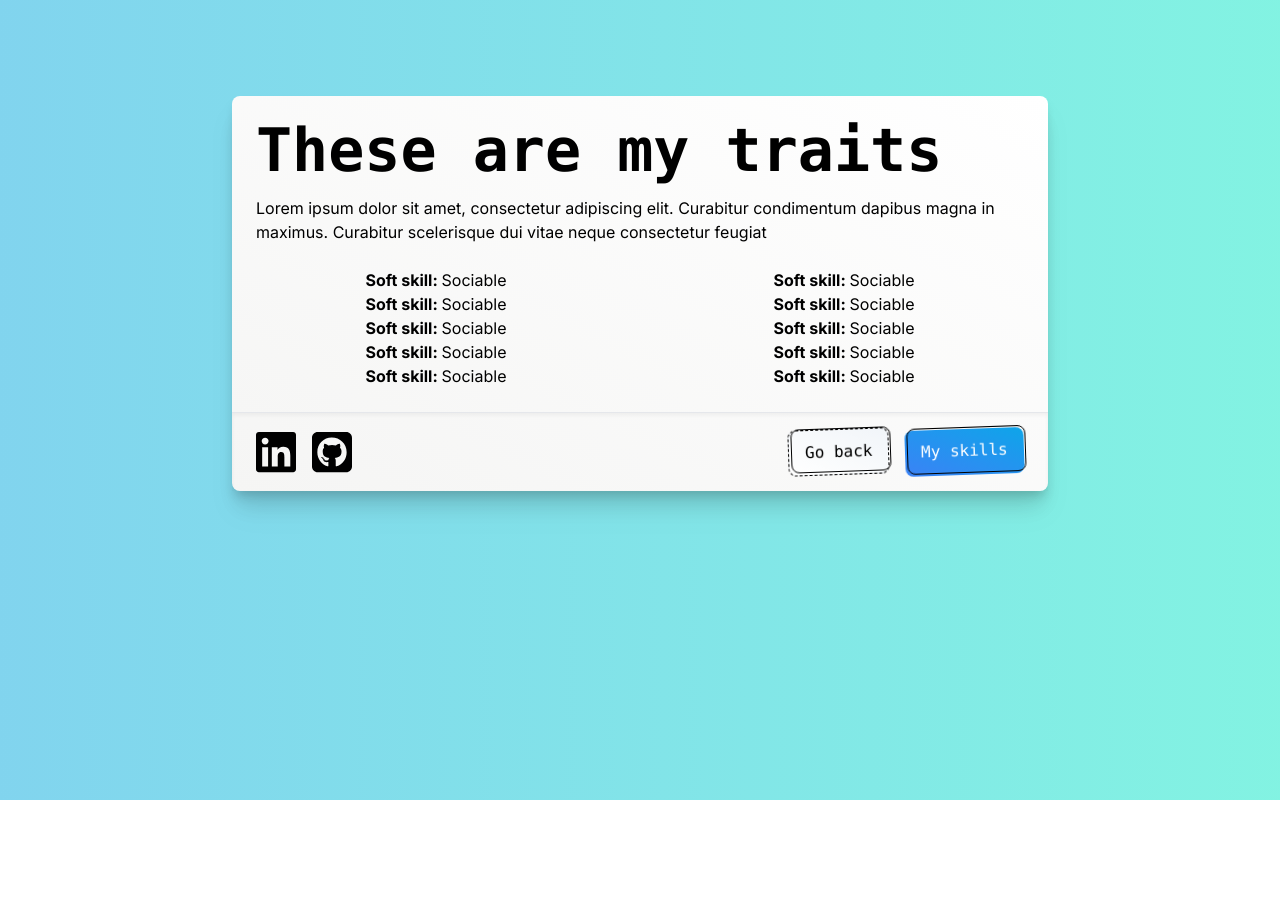
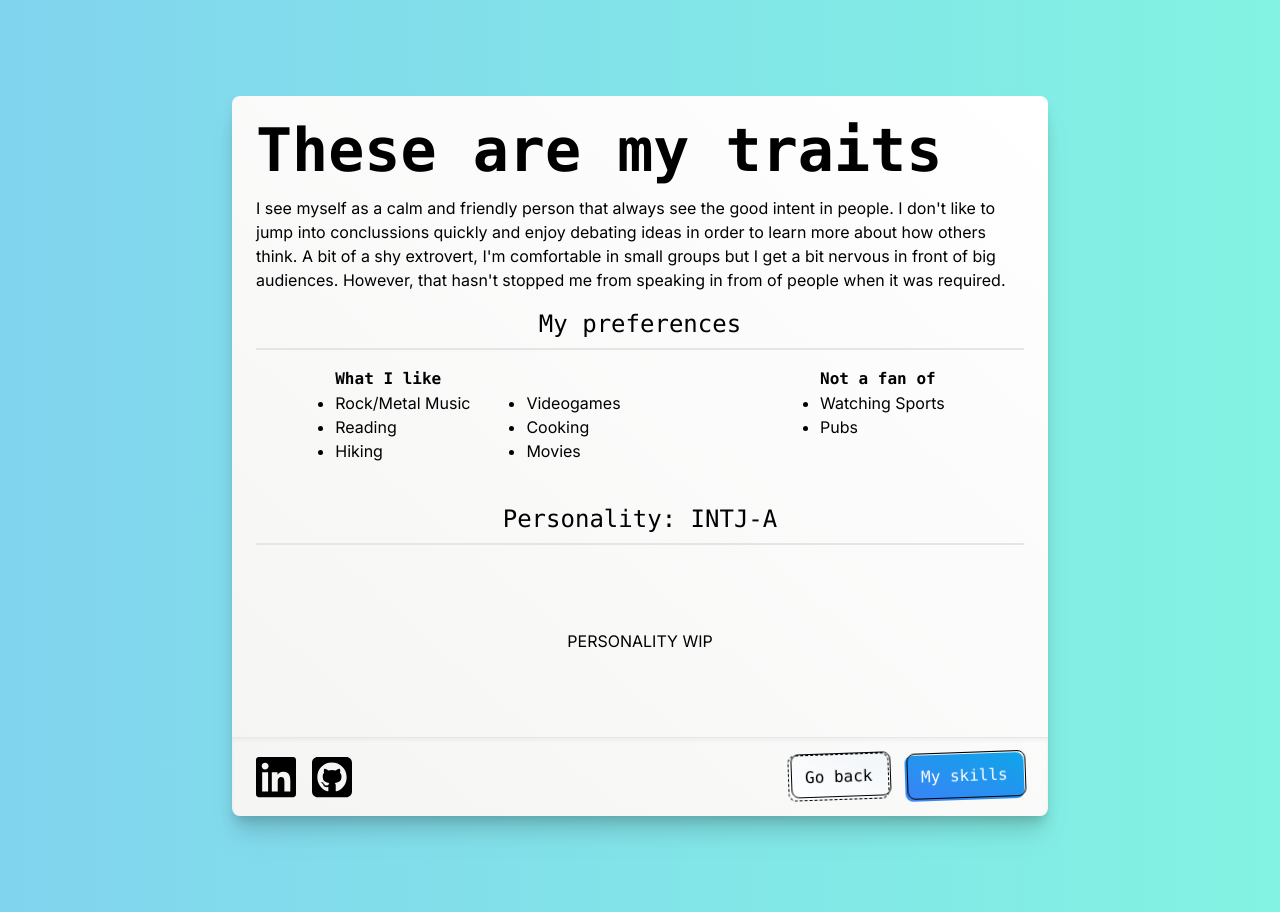
Before and after one commit to guillermo-segura/guillermo-segura.github.io, a Next.js app: page /traits in a window 1280 px wide. Before the commit the page ends 800 px from the top, so only its background shows below. Built offline with nearby package versions, Linux system fonts and the light colour scheme.

Commit message:
feat: added content to trait page

```diff
--- a/src/app/me/page.tsx
+++ b/src/app/me/page.tsx
@@ -4,7 +4,7 @@ import CardHeader from "@/components/Card/CardHeader";
 import content from '@/content/content.json';
 
 const classNames = {
-  body: 'flex flex-row justify-around pt-6',
+  body: 'flex flex-col justify-around pt-6',
 };
 
 export default function Page() {
@@ -19,8 +19,11 @@ export default function Page() {
       />
 
       {/* CARD BODY */}
-      {/* <div className={classNames.body}>
-      </div> */}
+      <div className={classNames.body}>
+        <div className="flex justify-center items-center h-36">SLIDES WIP</div>
+        <div className="flex justify-center items-center h-36">LANG SWITCH WIP</div>
+        <div className="flex justify-center items-center h-36">CONTACT WIP</div>
+      </div>
 
       <CardFooter skills traits />
     </>
--- a/src/app/traits/page.tsx
+++ b/src/app/traits/page.tsx
@@ -1,36 +1,30 @@
+import BodyList from "@/components/Body/BodyList";
 import CardFooter from "@/components/Card/CardFooter";
 import CardHeader from "@/components/Card/CardHeader";
+import content from '@/content/content.json';
+import data from './traits';
+import BodyHeader from "@/components/Body/BodyHeader";
 
 const classNames = {
-  body: 'flex flex-row justify-around',
-  footer: 'flex flex-row space-x-8 mt-4',
+  body: 'flex flex-col px-6 space-y-6',
 };
 
 export default function Page() {
   return (
     <>
       <CardHeader
-        header="These are my traits"
-        description="Lorem ipsum dolor sit amet, consectetur adipiscing elit. Curabitur condimentum dapibus magna in maximus. Curabitur scelerisque dui vitae neque consectetur feugiat"
+        header={content.traits.header}
+        description={content.traits.description}
       />
 
       {/* CARD BODY */}
       <div className={classNames.body}>
-        <div>
-          <p><b>Soft skill: </b>Sociable</p>
-          <p><b>Soft skill: </b>Sociable</p>
-          <p><b>Soft skill: </b>Sociable</p>
-          <p><b>Soft skill: </b>Sociable</p>
-          <p><b>Soft skill: </b>Sociable</p>
-        </div>
-
-        <div>
-          <p><b>Soft skill: </b>Sociable</p>
-          <p><b>Soft skill: </b>Sociable</p>
-          <p><b>Soft skill: </b>Sociable</p>
-          <p><b>Soft skill: </b>Sociable</p>
-          <p><b>Soft skill: </b>Sociable</p>
-        </div>
+        <BodyList
+          data={data.preferences}
+          header="My preferences"
+        />
+        <BodyHeader>Personality: <a href="https://www.16personalities.com/intj-personality">INTJ-A</a></BodyHeader>
+        <div className="flex justify-center items-center h-36">PERSONALITY WIP</div>
       </div>
 
       <CardFooter home skills />
--- /dev/null
+++ b/src/app/traits/traits.ts
@@ -0,0 +1,18 @@
+const data = {
+  preferences: {
+    'What I like': [
+      'Rock/Metal Music',
+      'Reading',
+      'Hiking',
+      'Videogames',
+      'Cooking',
+      'Movies',
+    ],
+    "Not a fan of": [
+      'Watching Sports',
+      'Pubs',
+    ],
+  },
+};
+
+export default data;
--- a/src/components/Body/BodyHeader.tsx
+++ b/src/components/Body/BodyHeader.tsx
@@ -5,7 +5,7 @@ const classNames = {
 };
 
 export interface BodyHeaderProps {
-  children: string;
+  children: string | React.ReactNode;
   description?: string;
 }
 
--- a/src/components/Card/CardHeader.tsx
+++ b/src/components/Card/CardHeader.tsx
@@ -2,7 +2,7 @@ import { ImageProps } from "next/image";
 import PolaroidImg from "../PolaroidImg/PolaroidImg";
 
 const classNames = {
-  container: 'flex flex-row space-x-4 p-6',
+  container: 'flex flex-row space-x-4 px-6 pt-6',
   headerContainer: 'self-center w-full flex space-y-4 flex-col',
   header: 'font-bold text-6xl font-mono',
 };
--- a/src/content/content.json
+++ b/src/content/content.json
@@ -6,5 +6,9 @@
   "skills": {
     "description": "I've been working as a Software Engineer for the past 5 years, being Rooser the company where I kicked off my career.",
     "header": "These are my skills 💪🏽"
+  },
+  "traits": {
+    "description": "I see myself as a calm and friendly person that always see the good intent in people. I don't like to jump into conclussions quickly and enjoy debating ideas in order to learn more about how others think. A bit of a shy extrovert, I'm comfortable in small groups but I get a bit nervous in front of big audiences. However, that hasn't stopped me from speaking in from of people when it was required.",
+    "header": "These are my traits"
   }
 }
```
